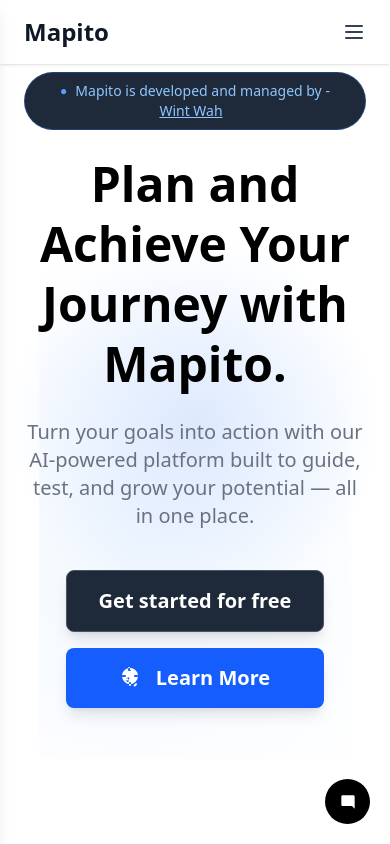
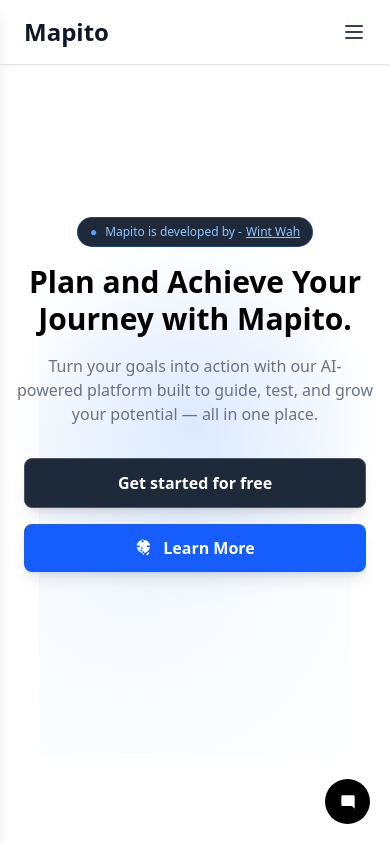
Before and after one commit to wintwah243/Mapito, a React (Vite) app in the folder mapito/: page / in a window 390 px wide. Shown: the top 844 px of the page. Built offline with nearby package versions, Linux system fonts and the light colour scheme.

Commit message:
ui update

```diff
--- a/mapito/src/Landing/LandingIntro.jsx
+++ b/mapito/src/Landing/LandingIntro.jsx
@@ -1,9 +1,7 @@
-import { motion } from "framer-motion";
 import { Link } from "react-router-dom";
 import Bot from "../components/Bot";
 
 export default function LandingIntro() {
-    // make scroll effect
     const handleLearnMore = () => {
         const learnmoreSection = document.getElementById('learnmore');
         if (learnmoreSection) {
@@ -12,55 +10,51 @@ export default function LandingIntro() {
     };
 
     return (
-        <section className="min-h-screen flex items-center justify-center px-6 relative overflow-hidden text-center sm:py-12 blue-diffused-background">
-            {/* Blue glowing sphere background */}
-            {/* <div className="absolute inset-0 flex items-center justify-center">
-                <div className="w-full max-w-4xl h-150 rounded-full bg-blue-500 opacity-20 blur-3xl transform scale-150"></div>
-                <div className="absolute w-1/2 h-1/2 rounded-full bg-blue-400 opacity-10 blur-3xl transform scale-125"></div>
-            </div> */}
+        <section className="min-h-screen flex items-center justify-center px-4 sm:px-6 relative overflow-hidden text-center sm:py-12 blue-diffused-background">
+            <div className="relative z-10 flex flex-col items-center justify-center w-full max-w-7xl mx-auto pt-16 sm:pt-20 md:pt-0 pb-16 sm:pb-20 md:pb-0">
 
-            {/* Content above the sphere */}
-            <div className="relative z-10 flex flex-col items-center justify-center max-w-7xl mx-auto pt-16 sm:pt-20 md:pt-0 pb-16 sm:pb-20 md:pb-0">
-                {/* New Feature Tag */}
-                <div className="inline-flex items-center bg-gray-800 bg-opacity-70 text-blue-300 text-sm md:text-base font-medium py-2 px-3 md:px-4 rounded-full mb-6 md:mb-8 border border-blue-500/30 text-center flex-wrap justify-center">
+                {/* Feature Tag */}
+                <div className="inline-flex items-center bg-gray-800 bg-opacity-70 text-blue-300 text-xs sm:text-sm md:text-base font-medium py-1.5 px-3 md:px-4 rounded-full mb-4 sm:mb-6 border border-blue-500/30 flex-wrap justify-center text-center max-w-xs sm:max-w-full">
                     <span className="text-blue-400 mr-2 text-xs">●</span>
-                    <span className="whitespace-nowrap">Mapito is developed and managed by - </span>
-                    <a href="https://shiportfolio.onrender.com/" target="_blank" className="ml-0 md:ml-2 mr-2 underline whitespace-nowrap">Wint Wah</a>
-                    {/* <svg className="w-4 h-4 text-blue-400 mt-1 sm:mt-0" fill="none" stroke="currentColor" viewBox="0 0 24 24" xmlns="http://www.w3.org/2000/svg">
-                        <path strokeLinecap="round" strokeLinejoin="round" strokeWidth="2" d="M17 8l4 4m0 0l-4 4m4-4H3"></path>
-                    </svg> */}
+                    <span className="whitespace-nowrap">Mapito is developed by -</span>
+                    <a href="https://shiportfolio.onrender.com/" target="_blank" rel="noreferrer" className="ml-1 underline whitespace-nowrap">Wint Wah</a>
                 </div>
 
                 {/* Main Heading */}
-                <h1 className="text-5xl md:text-7xl font-bold leading-tight mb-6 max-w-4xl mx-auto">
+                <h1 className="text-3xl sm:text-5xl md:text-7xl font-bold leading-tight mb-4 sm:mb-6 max-w-2xl sm:max-w-4xl mx-auto">
                     Plan and Achieve Your Journey with Mapito.
                 </h1>
 
                 {/* Subtitle */}
-                <p className="text-gray-500 text-xl md:text-2xl mb-10 max-w-3xl mx-auto">
+                <p className="text-gray-500 text-base sm:text-lg md:text-2xl mb-8 sm:mb-10 max-w-sm sm:max-w-2xl mx-auto">
                     Turn your goals into action with our AI-powered platform built to guide,
                     test, and grow your potential — all in one place.
                 </p>
 
-                {/* buttons */}
-                <div className="flex flex-col sm:flex-row space-y-4 sm:space-y-0 sm:space-x-6 mb-16 justify-center">
+                {/* Call to Action Buttons */}
+                <div className="flex flex-col sm:flex-row w-full sm:w-auto items-center space-y-4 sm:space-y-0 sm:space-x-6 mb-14 sm:mb-16 px-2 sm:px-0">
 
-                    <Link to="/signup" className="bg-gray-800 hover:bg-gray-700 text-white font-semibold py-4 px-8 rounded-lg shadow-lg transition-all duration-300 text-xl border border-gray-600 cursor-pointer">
+                    <Link
+                        to="/signup"
+                        className="w-full sm:w-auto bg-gray-800 hover:bg-gray-700 text-white font-semibold py-3 sm:py-4 px-6 sm:px-8 rounded-lg shadow-lg transition-all duration-300 text-base sm:text-xl border border-gray-600"
+                    >
                         Get started for free
                     </Link>
 
-                    <button onClick={handleLearnMore} className="flex items-center justify-center bg-blue-600 hover:bg-blue-700 text-white font-semibold py-4 px-8 rounded-lg shadow-lg transition-all duration-300 text-xl cursor-pointer">
-                        <svg className="w-6 h-6 mr-3" fill="currentColor" viewBox="0 0 24 24" xmlns="http://www.w3.org/2000/svg">
-                            <path fillRule="evenodd" d="M10 18a8 8 0 100-16 8 8 0 000 16zm1-12.93a1 1 0 00-1-1v-2a1 1 0 10-2 0v2a1 1 0 001 1h2zm4.364 12.364l-1.414 1.414a1 1 0 001.414 1.414l1.414-1.414a1 1 0 00-1.414-1.414zM18 10a1 1 0 00-1-1h-2a1 1 0 100 2h2a1 1 0 001-1zM6 10a1 1 0 00-1-1H3a1 1 0 100 2h2a1 1 0 001-1zm1.636 4.364l1.414-1.414a1 1 0 00-1.414-1.414l-1.414 1.414a1 1 0 001.414 1.414zM10 16a1 1 0 00-1 1v2a1 1 0 102 0v-2a1 1 0 00-1-1zm-4.364-1.636l1.414 1.414a1 1 0 001.414-1.414L7.636 12.364a1 1 0 00-1.414 1.414z" clipRule="evenodd"></path>
+                    <button
+                        onClick={handleLearnMore}
+                        className="w-full sm:w-auto flex items-center justify-center bg-blue-600 hover:bg-blue-700 text-white font-semibold py-3 sm:py-4 px-6 sm:px-8 rounded-lg shadow-lg transition-all duration-300 text-base sm:text-xl"
+                    >
+                        <svg className="w-5 sm:w-6 h-5 sm:h-6 mr-2 sm:mr-3" fill="currentColor" viewBox="0 0 24 24">
+                            <path fillRule="evenodd" d="M10 18a8 8 0 100-16 8 8 0 000 16zm1-12.93a1 1 0 00-1-1v-2a1 1 0 10-2 0v2a1 1 0 001 1h2zm4.364 12.364l-1.414 1.414a1 1 0 001.414 1.414l1.414-1.414a1 1 0 00-1.414-1.414zM18 10a1 1 0 00-1-1h-2a1 1 0 100 2h2a1 1 0 001-1zM6 10a1 1 0 00-1-1H3a1 1 0 100 2h2a1 1 0 001-1zm1.636 4.364l1.414-1.414a1 1 0 00-1.414-1.414l-1.414 1.414a1 1 0 001.414 1.414zM10 16a1 1 0 00-1 1v2a1 1 0 102 0v-2a1 1 0 00-1-1zm-4.364-1.636l1.414 1.414a1 1 0 001.414-1.414L7.636 12.364a1 1 0 00-1.414 1.414z" clipRule="evenodd" />
                         </svg>
                         Learn More
                     </button>
-
                 </div>
             </div>
 
-            {/* For the Bot Component */}
-            <div className="absolute bottom-0 right-0 z-20">
+            {/* Bot */}
+            <div className="absolute bottom-4 right-4 z-20">
                 <Bot />
             </div>
         </section>
```
